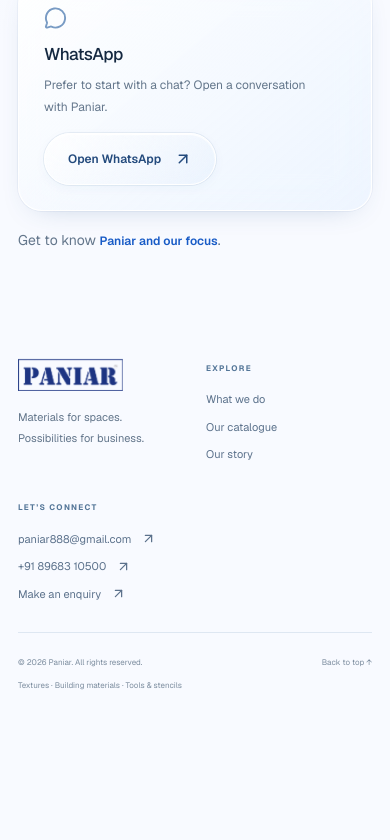
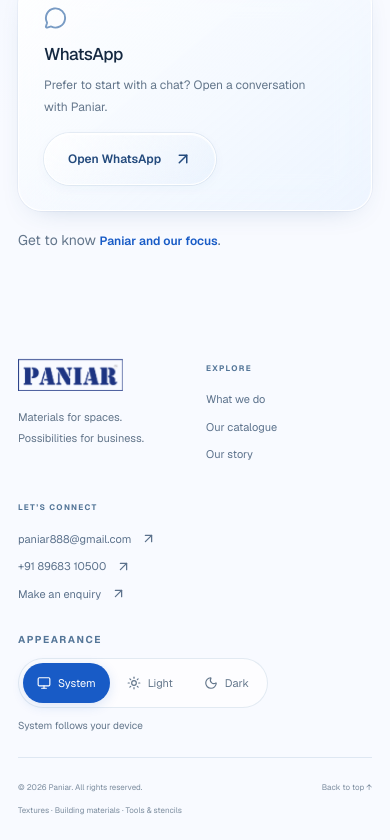
Before and after one commit to Pranav0024/vercel-website, a Next.js app: page /contact in a window 390 px wide. Shown: the part 1531-2371 px from the top of the page. Before the commit the page ends 2246 px from the top, so only its background shows below. Built offline with nearby package versions, Linux system fonts and the light colour scheme.

Commit message:
Add persistent system, light and dark appearance themes

```diff
--- a/app/layout.tsx
+++ b/app/layout.tsx
@@ -1,6 +1,8 @@
 import type { Metadata } from "next";
 import { Geist } from "next/font/google";
 import "./globals.css";
+import "./theme.css";
+import { THEME_INIT_SCRIPT } from "@/lib/theme";
 import Header from "@/components/Header";
 import Footer from "@/components/Footer";
 import FloatingWhatsApp from "@/components/floatingwhatsapp";
@@ -29,7 +31,8 @@ export default function RootLayout({
   children,
 }: Readonly<{ children: React.ReactNode }>) {
   return (
-    <html lang="en">
+    <html lang="en" suppressHydrationWarning>
+      <head><script dangerouslySetInnerHTML={{ __html: THEME_INIT_SCRIPT }} /></head>
       <body id="top" className={geist.variable}>
         <script type="application/ld+json" dangerouslySetInnerHTML={{ __html: jsonLd({
           "@context": "https://schema.org",
--- /dev/null
+++ b/app/theme.css
@@ -0,0 +1,72 @@
+/* Appearance controls share Red Mark's System / Light / Dark behaviour. */
+:root { color-scheme: light; }
+.theme-control { display:flex; flex-wrap:wrap; align-items:center; gap:14px; padding:0 0 24px; }
+.theme-options { display:flex; gap:3px; padding:4px; border:1px solid var(--line); border-radius:100px; background:var(--glass); }
+.theme-options button { display:flex; align-items:center; justify-content:center; gap:7px; min-height:40px; padding:8px 14px; border:0; border-radius:100px; background:transparent; color:var(--muted); font-size:11px; }
+.theme-options button[aria-pressed="true"] { background:#185bc6; color:white; box-shadow:0 3px 12px #185bc625; }
+.theme-hint { color:var(--muted); font-size:10px; }
+
+html[data-theme="dark"] {
+  color-scheme:dark;
+  --ink:#e7effa;
+  --blue:#8ebcff;
+  --blue-deep:#b3d2ff;
+  --muted:#abbcd0;
+  --line:rgba(154,190,235,.19);
+  --paper:#101d30;
+  --glass:rgba(26,43,65,.8);
+  --dark-surface:linear-gradient(140deg,rgba(33,52,77,.94),rgba(18,34,55,.85) 55%,rgba(24,44,69,.92));
+  --dark-shadow:0 12px 32px -18px #0009,inset 0 1px 1px #c5dcff0d;
+}
+[data-theme="dark"] body {
+  background:#0b1422;
+  background-image:radial-gradient(ellipse 65% 22% at 90% 10%,#214d7f35,transparent),radial-gradient(ellipse 60% 25% at 0 45%,#163b632e,transparent);
+}
+[data-theme="dark"] :is(.glass-panel,.nav-shell,.material-note,.glass-icon,.button-glass,.floating-contact) {
+  background:var(--dark-surface); border-color:var(--line); box-shadow:var(--dark-shadow);
+}
+[data-theme="dark"] :is(.glass-icon,.button-glass) { color:var(--blue); }
+[data-theme="dark"] :is(.eyebrow,.desktop-nav a,.hero-scroll,.hero-coordinate,.capability-strip > span:first-child,.capability-strip strong,.capability-strip > div,.strip-end,.process-number,.footer-bottom,.category-tabs button:not(.active),.catalogue-summary,.field label,.catalogue-search,.catalogue-search button) { color:var(--muted); }
+[data-theme="dark"] .footer-top > div > a:not(:first-child) { color:var(--muted); }
+[data-theme="dark"] .desktop-nav a:is(:hover,[aria-current]) { color:var(--blue); }
+/* The supplied logo has a white backing; preserve its blue on a light badge. */
+[data-theme="dark"] :is(.brand img,.footer-brand img) { mix-blend-mode:normal; background:#f8faff; border-radius:9px; padding:4px 7px; }
+[data-theme="dark"] :is(.hero-photo-tag,.division-index,.image-footnote) { background:#13253de8; color:var(--ink); border:1px solid var(--line); }
+[data-theme="dark"] .enquiry-banner { background:radial-gradient(ellipse at 80% 100%,#27538a55,transparent 60%),linear-gradient(130deg,#182c47,#14243a); }
+[data-theme="dark"] .enquiry-banner:before { border-color:#a4c7ff19; box-shadow:0 0 0 50px #9ec6ff07,0 0 0 100px #9ec6ff05; }
+[data-theme="dark"] :is(.field input,.field textarea,.field select,.product-options input,.product-options select,.catalogue-search) { background:#101f33; border-color:#3d5573; color:var(--ink); }
+[data-theme="dark"] :is(input,textarea)::placeholder { color:#9aadc4; opacity:1; }
+[data-theme="dark"] option { background:#101f33; color:var(--ink); }
+[data-theme="dark"] .product-options { border-color:var(--line); }
+[data-theme="dark"] .product-price { color:var(--blue); }
+/* Light photographic stages keep original product colours and cutouts accurate. */
+[data-theme="dark"] :is(.catalogue-image,.preview-image) { background:linear-gradient(140deg,#edf4fc,#dce8f6); }
+[data-theme="dark"] .gallery-controls { background:#13253deb; border-color:#7392bb66; box-shadow:0 4px 18px #0003; }
+[data-theme="dark"] .gallery-controls button { color:#e7effa; }
+[data-theme="dark"] .gallery-controls button:hover { background:#2a4465; }
+[data-theme="dark"] .gallery-dots button span { background:#93a9c4; }
+[data-theme="dark"] .gallery-dots button[aria-pressed="true"] span { background:#a4cbff; }
+[data-theme="dark"] .skip-link { background:#14243a; color:var(--ink); }
+[data-theme="dark"] ::selection { background:#355d8e; color:#fff; }
+
+/* Admin uses the same surfaces without changing editor or publish behaviour. */
+[data-theme="dark"] .admin-shell { color:var(--ink); }
+[data-theme="dark"] :is(.admin-eyebrow,.admin-heading p,.admin-publish p,.admin-login p,.admin-setup p,.admin-small,.admin-stat span,.admin-storage,.admin-count,.admin-search svg,.admin-product-info > p,.admin-product-price,.admin-product-price span,.admin-empty,.admin-help,.admin-optional,.admin-toggles small,.admin-form-footer p,.admin-footer) { color:var(--muted); }
+[data-theme="dark"] :is(.admin-heading h1 span,.admin-upload > span:first-child,.admin-empty h3) { color:var(--blue); }
+[data-theme="dark"] :is(.admin-shell input:not([type="checkbox"]),.admin-shell select,.admin-shell textarea) { color:var(--ink); background:#101f33; border-color:#3d5573; }
+[data-theme="dark"] :is(.admin-secondary,.admin-lock,.admin-pill,.admin-message,.admin-product-mark,.admin-toggles label,.admin-upload) { color:var(--blue); background:#1d3552; border-color:#3d5573; }
+[data-theme="dark"] .admin-secondary:hover:not(:disabled) { background:#294767; }
+[data-theme="dark"] :is(.admin-product,.admin-form-footer,.admin-variation-row) { border-color:var(--line); }
+[data-theme="dark"] .admin-success { background:#143b32; color:#a5e1c5; border-color:#346454; }
+[data-theme="dark"] .admin-pending { background:#3d301a; color:#f1cf95; border-color:#70582d; }
+[data-theme="dark"] .admin-hidden { background:#273140; color:#b7c6da; border-color:#46556a; }
+[data-theme="dark"] .admin-error { background:#40252d; color:#ffb7c3; border-color:#784450; }
+[data-theme="dark"] .admin-delete { color:#ffb7c3; }
+[data-theme="dark"] .admin-delete:hover:not(:disabled) { background:#40252d; }
+@supports not (backdrop-filter:blur(1px)) {
+  [data-theme="dark"] :is(.glass-panel,.glass-icon,.button-glass) { background:#182b43; }
+}
+@media(max-width:420px) {
+  .theme-control { gap:10px; }
+  .theme-control > .eyebrow { width:100%; }
+}
--- a/components/Footer.tsx
+++ b/components/Footer.tsx
@@ -1,6 +1,7 @@
 import Image from "next/image";
 import Link from "next/link";
 import { ArrowUpRight } from "lucide-react";
+import ThemeToggle from "@/components/ThemeToggle";
 export default function Footer() {
   return (
     <footer className="site-footer page-shell">
@@ -39,6 +40,7 @@ export default function Footer() {
           <span className="blue-type">One point of contact.</span>
         </div>
       </div>
+      <ThemeToggle />
       <div className="footer-bottom">
         <span>© {new Date().getFullYear()} Paniar. All rights reserved.</span>
         <span>Textures · Building materials · Tools & stencils</span>
--- /dev/null
+++ b/components/ThemeToggle.tsx
@@ -0,0 +1,59 @@
+"use client";
+
+import { useEffect, useRef, useState } from "react";
+import { Monitor, Moon, Sun } from "lucide-react";
+import { THEME_KEY, type ThemePreference } from "@/lib/theme";
+
+export default function ThemeToggle() {
+  const [preference, setPreference] = useState<ThemePreference>("system");
+  const selected = useRef<ThemePreference>("system");
+
+  useEffect(() => {
+    const media = window.matchMedia("(prefers-color-scheme: dark)");
+    const apply = () => {
+      document.documentElement.dataset.theme = selected.current === "system"
+        ? (media.matches ? "dark" : "light") : selected.current;
+    };
+    try {
+      const saved = localStorage.getItem(THEME_KEY);
+      selected.current = saved === "light" || saved === "dark" ? saved : "system";
+    } catch { /* Device preference still works when storage is unavailable. */ }
+    setPreference(selected.current);
+    apply();
+    const sync = (event: StorageEvent) => {
+      if (event.key !== THEME_KEY && event.key !== null) return;
+      selected.current = event.newValue === "light" || event.newValue === "dark"
+        ? event.newValue : "system";
+      setPreference(selected.current);
+      apply();
+    };
+    media.addEventListener("change", apply);
+    window.addEventListener("storage", sync);
+    return () => {
+      media.removeEventListener("change", apply);
+      window.removeEventListener("storage", sync);
+    };
+  }, []);
+
+  function choose(value: ThemePreference) {
+    selected.current = value;
+    setPreference(value);
+    try { localStorage.setItem(THEME_KEY, value); } catch { /* Keep this session usable. */ }
+    document.documentElement.dataset.theme = value === "system"
+      ? (window.matchMedia("(prefers-color-scheme: dark)").matches ? "dark" : "light") : value;
+  }
+
+  return (
+    <div className="theme-control">
+      <span id="theme-label" className="eyebrow">Appearance</span>
+      <div className="theme-options" role="group" aria-labelledby="theme-label">
+        {([ ["system", Monitor], ["light", Sun], ["dark", Moon] ] as const).map(([value, Icon]) => (
+          <button key={value} type="button" aria-pressed={preference === value} onClick={() => choose(value)}>
+            <Icon size={14} aria-hidden="true" />{value === "system" ? "System" : value === "light" ? "Light" : "Dark"}
+          </button>
+        ))}
+      </div>
+      <span className="theme-hint">System follows your device</span>
+    </div>
+  );
+}
--- /dev/null
+++ b/lib/theme.ts
@@ -0,0 +1,5 @@
+export const THEME_KEY = "paniar-theme-v1";
+export type ThemePreference = "system" | "light" | "dark";
+
+// Run before the page paints so returning visitors never see the wrong theme.
+export const THEME_INIT_SCRIPT = `(function(){var p='system';try{var s=localStorage.getItem('${THEME_KEY}');if(s==='dark'||s==='light')p=s}catch(e){}document.documentElement.dataset.theme=p==='system'?(matchMedia('(prefers-color-scheme: dark)').matches?'dark':'light'):p})()`;
```
